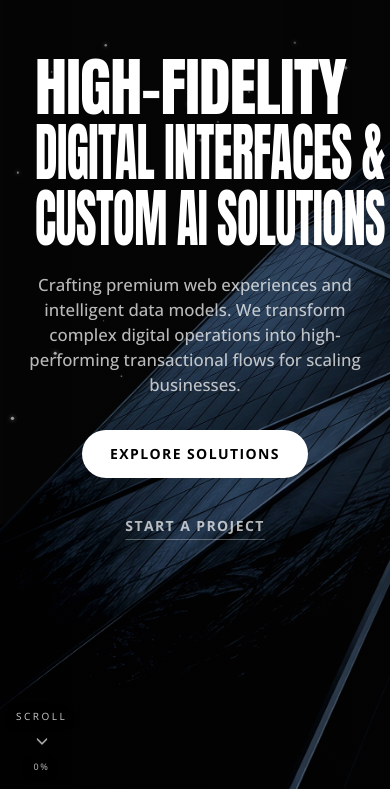
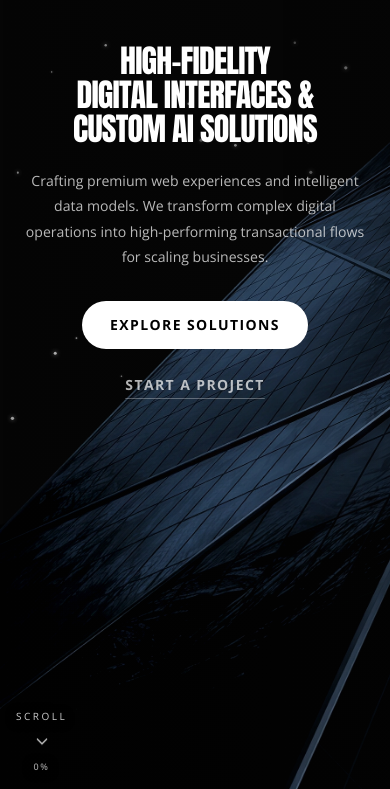
Before and after one commit to cresstel/cresstel-agency, a website: page index.html in a window 390 px wide. Shown: the part 55-844 px from the top of the page. Drawn offline with nearby package versions, Linux system fonts and the light colour scheme.

Commit message:
Arreglos Hero

```diff
--- a/main.css
+++ b/main.css
@@ -324,13 +324,23 @@ body.font-sans h1.hero-title span:last-child {
     max-width: 100%;
     margin-left: 0;
     margin-right: 0;
-    text-align: left;
+    text-align: right;
+  }
+
+  #hero h1.hero-title span {
+    margin-left: auto;
   }
 
   #hero h2 {
     width: 100%;
     margin-left: auto;
     margin-right: auto;
+    text-align: right;
+  }
+
+  #hero .hero-subtitle {
+    margin-left: auto;
+    margin-right: 0;
     text-align: right;
   }
 
@@ -347,6 +357,11 @@ body.font-sans h1.hero-title span:last-child {
     margin-left: auto;
     margin-right: auto;
     text-align: center;
+  }
+
+  #hero h1.hero-title span {
+    margin-left: auto;
+    margin-right: auto;
   }
 
   .hero-title {
@@ -996,3 +1011,55 @@ body.menu-open .reveal {
     padding-bottom: calc(5rem + env(safe-area-inset-bottom)) !important;
   }
 }
+
+/* Keep the Hero self-contained on short and narrow viewports. */
+#hero {
+  height: auto;
+  min-height: 100dvh;
+  padding-top: max(5.5rem, calc(4.5rem + env(safe-area-inset-top)));
+  padding-bottom: max(5rem, calc(4rem + env(safe-area-inset-bottom)));
+}
+
+.hero-title {
+  font-size: clamp(6.5rem, 5.6vw, 8rem);
+  letter-spacing: -0.025em;
+  transform: none;
+}
+
+.hero-title:hover,
+.hero-title:focus-visible {
+  transform: none;
+}
+
+.hero-subtitle {
+  width: min(100%, 42rem);
+  font-size: clamp(1.125rem, 1.35vw, 1.2rem);
+  font-weight: 300;
+  line-height: 1.8;
+}
+
+@media (max-width: 767px) {
+  #hero {
+    justify-content: flex-start;
+    padding-top: max(6.25rem, calc(5.25rem + env(safe-area-inset-top)));
+    padding-bottom: max(5.5rem, calc(4.5rem + env(safe-area-inset-bottom)));
+  }
+
+  #hero .reveal {
+    max-width: 100%;
+  }
+
+  .hero-title {
+    font-size: clamp(1.9rem, 8.2vw, 4rem);
+    line-height: 0.98;
+  }
+
+  .hero-subtitle {
+    width: min(100%, 36rem);
+    font-size: clamp(0.88rem, 3.6vw, 1.05rem);
+  }
+
+  #hero > .reveal > .flex {
+    gap: 0.75rem;
+  }
+}
```
